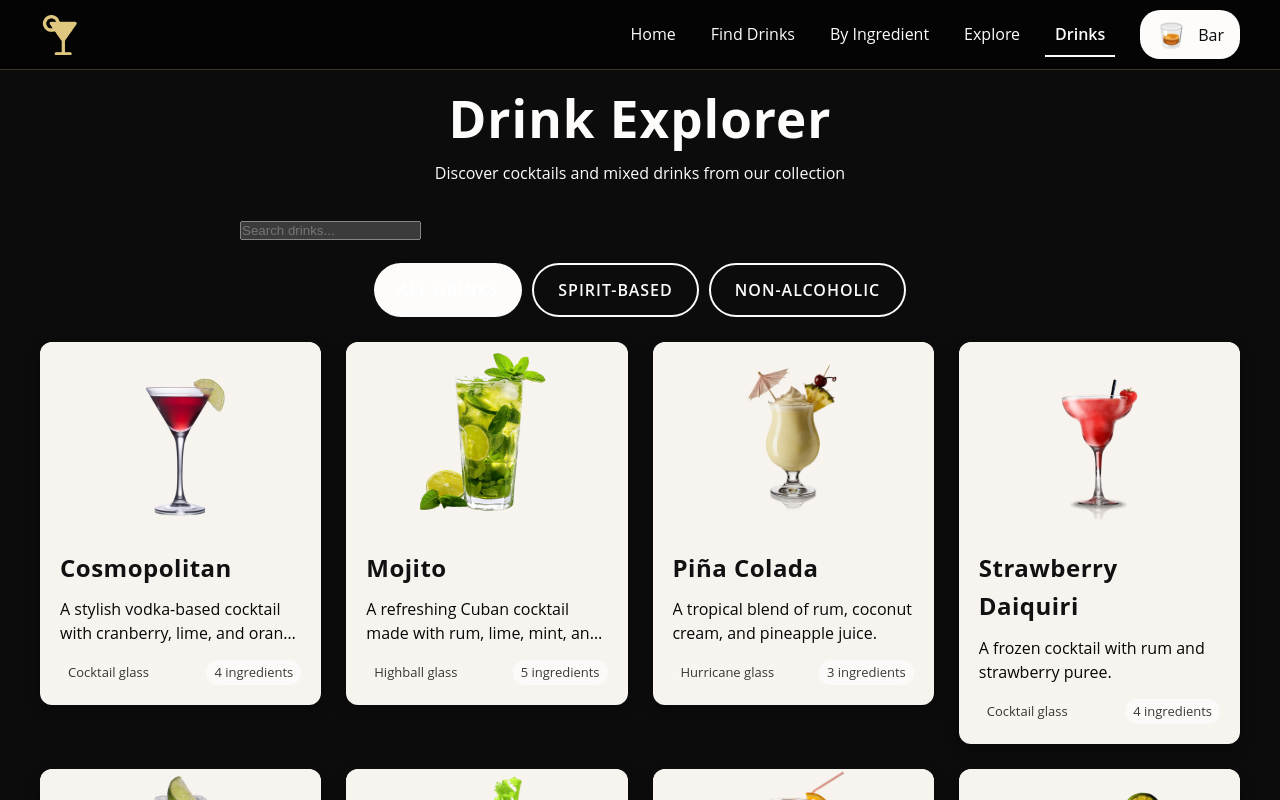
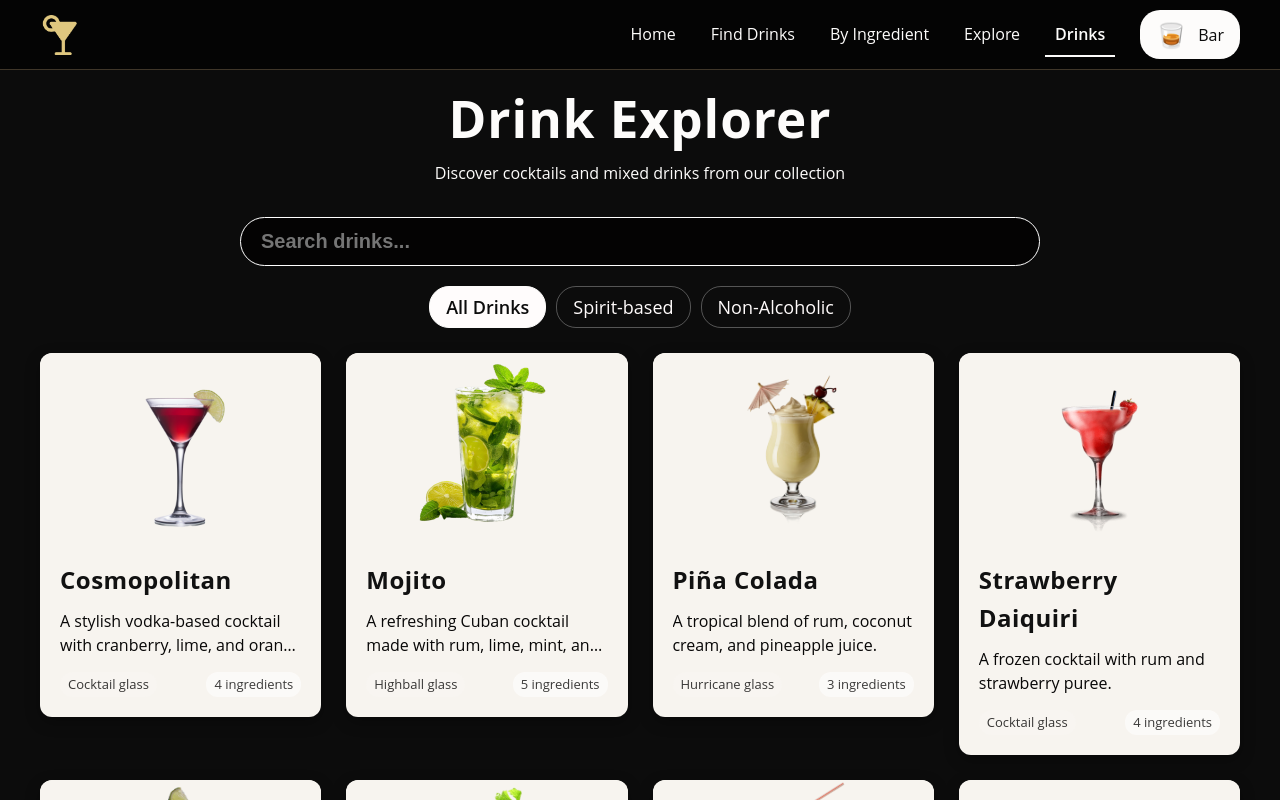
Before and after one commit to katerynaSup/drinq, a React (Vite) app in the folder audio-editor/frontend/: page /drinks in a window 1280 px wide. Built offline with nearby package versions, Linux system fonts and the light colour scheme.

Commit message:
update filter tab in drinks page

```diff
--- a/audio-editor/frontend/src/components/DrinksPage.jsx
+++ b/audio-editor/frontend/src/components/DrinksPage.jsx
@@ -3,6 +3,7 @@ import { Link } from 'react-router-dom';
 import '../styles/DrinksPage.css';
 import drinksData from '../data/drinks.json';
 import '../styles/IngredientsSearchPage.css';
+import '../styles/App.css';
 
 // Export the drinks data for use in other components
 export const DRINKS_DATA = drinksData;
@@ -60,25 +61,25 @@ const DrinksPage = () => {
                     placeholder="Search drinks..."
                     value={searchTerm}
                     onChange={(e) => setSearchTerm(e.target.value)}
-                    className="search-input"
+                    className="input-field"
                 />
             </div>
 
             <div className="filter-tabs">
                 <button
-                    className={`button ${activeFilter === 'all' ? 'primary-button' : 'secondary-button'}`}
+                    className={`filter-tab ${activeFilter === 'all' ? 'active' : ''}`}
                     onClick={() => setActiveFilter('all')}
                 >
                     All Drinks
                 </button>
                 <button
-                    className={`button ${activeFilter === 'spirit' ? 'primary-button' : 'secondary-button'}`}
+                    className={`filter-tab ${activeFilter === 'spirit' ? 'active' : ''}`}
                     onClick={() => setActiveFilter('spirit')}
                 >
                     Spirit-based
                 </button>
                 <button
-                    className={`button ${activeFilter === 'non-alcoholic' ? 'primary-button' : 'secondary-button'}`}
+                    className={`filter-tab ${activeFilter === 'non-alcoholic' ? 'active' : ''}`}
                     onClick={() => setActiveFilter('non-alcoholic')}
                 >
                     Non-Alcoholic
--- a/audio-editor/frontend/src/components/IngredientCard.jsx
+++ b/audio-editor/frontend/src/components/IngredientCard.jsx
@@ -26,7 +26,7 @@ const IngredientCard = ({ ingredient, onAddToBar, isInBar }) => {
                     </span>
                 </div>
                 <button
-                    className={`add-to-bar-button ${isInBar ? 'in-bar' : ''}`}
+                    className={`add-button ${isInBar ? 'in-bar' : ''}`}
                     onClick={() => onAddToBar(ingredient)}
                     disabled={isInBar}
                 >
--- a/audio-editor/frontend/src/components/RecommendationPage.jsx
+++ b/audio-editor/frontend/src/components/RecommendationPage.jsx
@@ -115,7 +115,7 @@ const RecommendationPage = () => {
                 <div className="page-header">
                     <h1>No Matching Drinks Found</h1>
                     <p>We couldn't find any drinks with at least 50% match to your ingredients.</p>
-                    <div className="button-add-ingredients">
+                    <div className="add-button">
                         <Link to="/ingredients">Add More Ingredients</Link>
                     </div>
                 </div>
--- a/audio-editor/frontend/src/styles/App.css
+++ b/audio-editor/frontend/src/styles/App.css
@@ -608,7 +608,7 @@ h3-dark-mode {
 
 .filter-tab {
   background-color: transparent;
-  color: rgb(255, 251, 251);
+  color: rgb(255, 16, 16);
   border: 1px solid rgba(255, 255, 255, 0.3);
   border-radius: 20px;
   padding: 8px 16px;
@@ -629,3 +629,22 @@ h3-dark-mode {
   border-color: var(--primary-color);
   font-weight: 600;
 }
+
+.add-button {
+  background-color: var(--primary-color);
+  color: var(--background-color);
+  border: none;
+  border-radius: 25px;
+  padding: 10px 0;
+  font-size: 14px;
+  font-weight: 600;
+  cursor: pointer;
+  transition: background-color 0.2s ease, transform 0.2s ease;
+  margin-top: auto;
+  box-shadow: 0 4px 15px rgb(21, 44, 255);
+}
+
+.add-button:hover {
+  transform: translateY(-2px);
+  background-color: rgb(211, 218, 255);
+}
--- a/audio-editor/frontend/src/styles/DrinksPage.css
+++ b/audio-editor/frontend/src/styles/DrinksPage.css
@@ -7,7 +7,7 @@
 
 .drink-card-link:hover .card {
     transform: translateY(-5px);
-    box-shadow: 0 10px 20px rgba(0, 0, 0, 0.3);
+    box-shadow: 0 10px 20px rgba(137, 110, 247, 0.952);
 }
 
 .drink-description {
```
